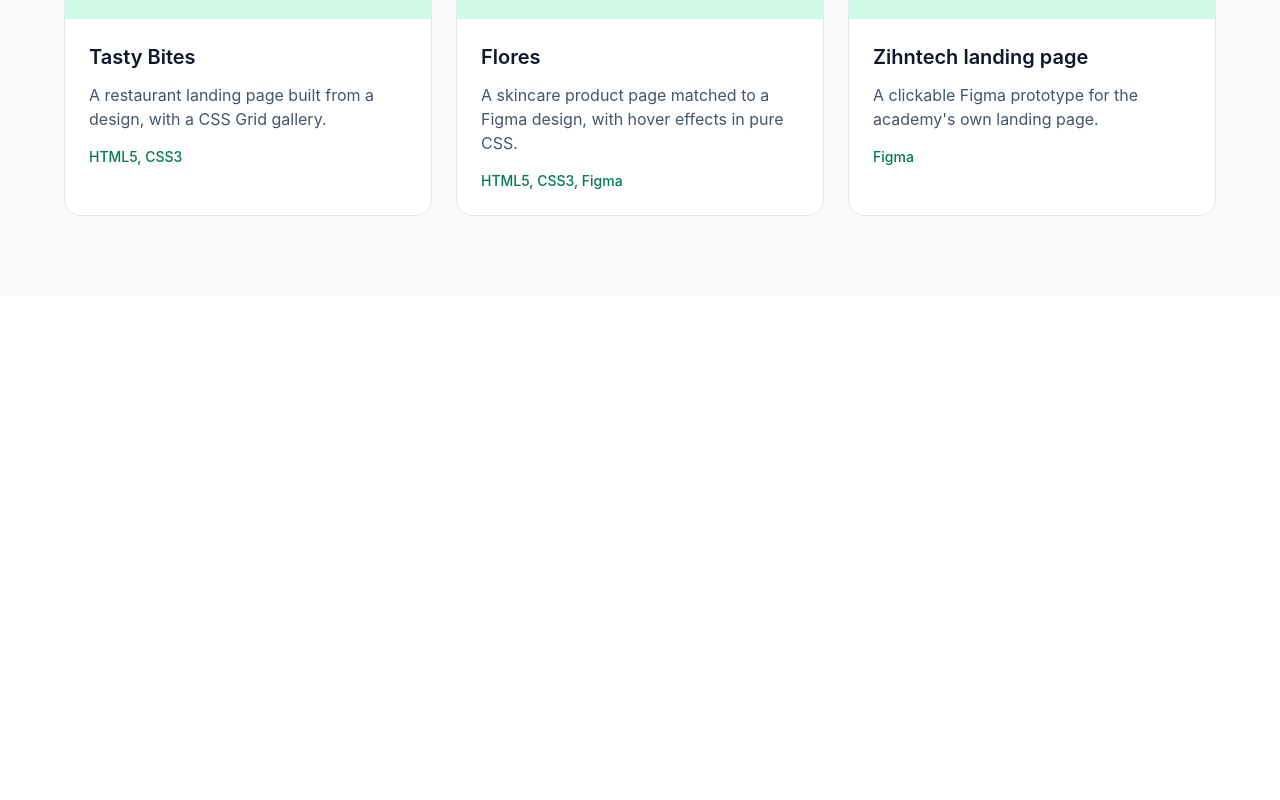
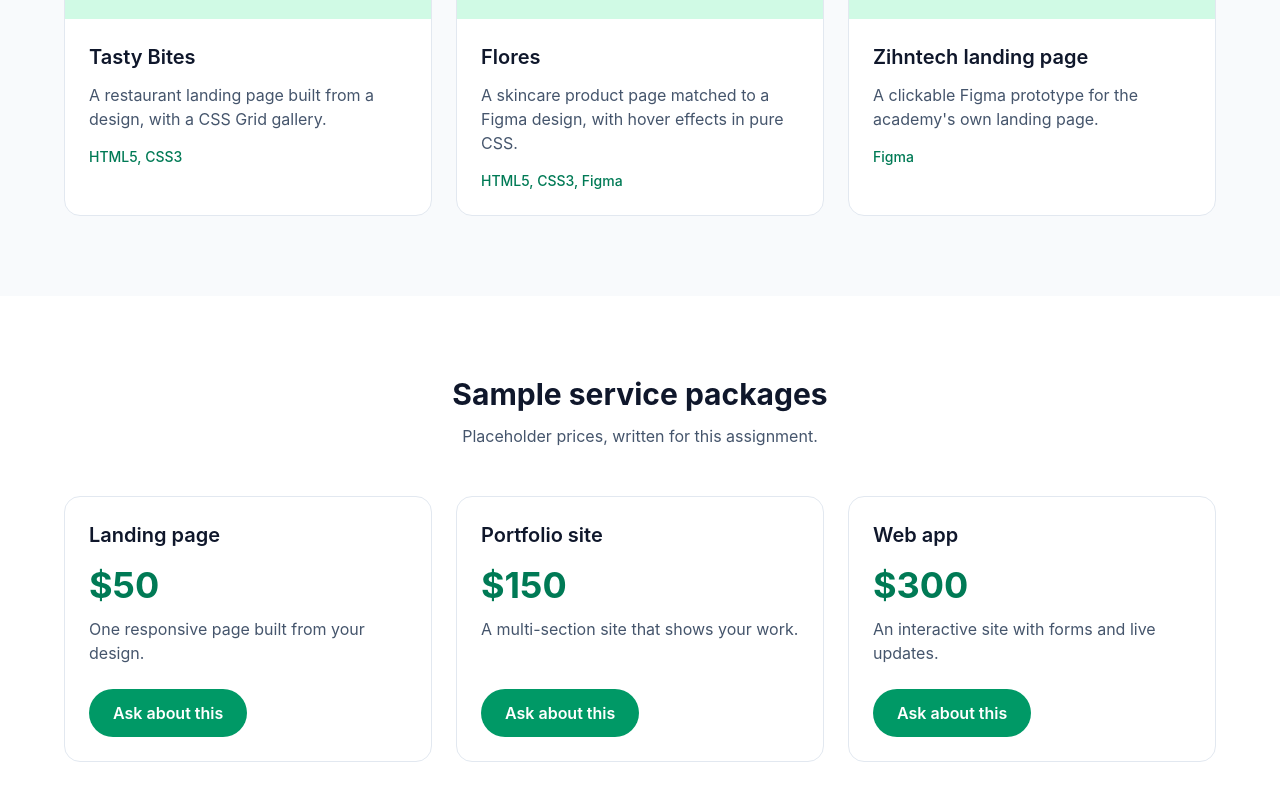
Before and after one commit to muhammad-hussein-ui/zihntech-landing-showcase, a React (Vite) app: page / in a window 1280 px wide. Shown: the part 1273-2073 px from the top of the page. Before the commit the page ends 1569 px from the top, so only its background shows below. Built offline with nearby package versions, Linux system fonts and the light colour scheme.

Commit message:
Add Pricing section with PricingCard

```diff
--- a/src/App.jsx
+++ b/src/App.jsx
@@ -2,6 +2,7 @@ import Navbar from "./components/Navbar";
 import Hero from "./components/Hero";
 import Skills from "./components/Skills";
 import Projects from "./components/Projects";
+import Pricing from "./components/Pricing";
 
 function App() {
   return (
@@ -11,6 +12,7 @@ function App() {
         <Hero />
         <Skills />
         <Projects />
+        <Pricing />
       </main>
     </>
   );
--- /dev/null
+++ b/src/components/Pricing.jsx
@@ -0,0 +1,35 @@
+import PricingCard from "./PricingCard";
+
+function Pricing() {
+  return (
+    <section id="services" className="px-6 py-20">
+      <div className="mx-auto max-w-6xl">
+        <h2 className="text-center text-3xl font-bold text-slate-900">
+          Sample service packages
+        </h2>
+        <p className="mt-3 text-center text-slate-600">
+          Placeholder prices, written for this assignment.
+        </p>
+        <div className="mt-12 grid gap-6 md:grid-cols-3">
+          <PricingCard
+            name="Landing page"
+            price="$50"
+            summary="One responsive page built from your design."
+          />
+          <PricingCard
+            name="Portfolio site"
+            price="$150"
+            summary="A multi-section site that shows your work."
+          />
+          <PricingCard
+            name="Web app"
+            price="$300"
+            summary="An interactive site with forms and live updates."
+          />
+        </div>
+      </div>
+    </section>
+  );
+}
+
+export default Pricing;
--- /dev/null
+++ b/src/components/PricingCard.jsx
@@ -0,0 +1,16 @@
+import Button from "./Button";
+
+function PricingCard({ name, price, summary }) {
+  return (
+    <article className="flex flex-col rounded-2xl border border-slate-200 bg-white p-6">
+      <h3 className="text-xl font-semibold text-slate-900">{name}</h3>
+      <p className="mt-4 text-4xl font-bold text-emerald-700">{price}</p>
+      <p className="mt-3 flex-1 text-slate-600">{summary}</p>
+      <div className="mt-6">
+        <Button label="Ask about this" href="#contact" />
+      </div>
+    </article>
+  );
+}
+
+export default PricingCard;
```
